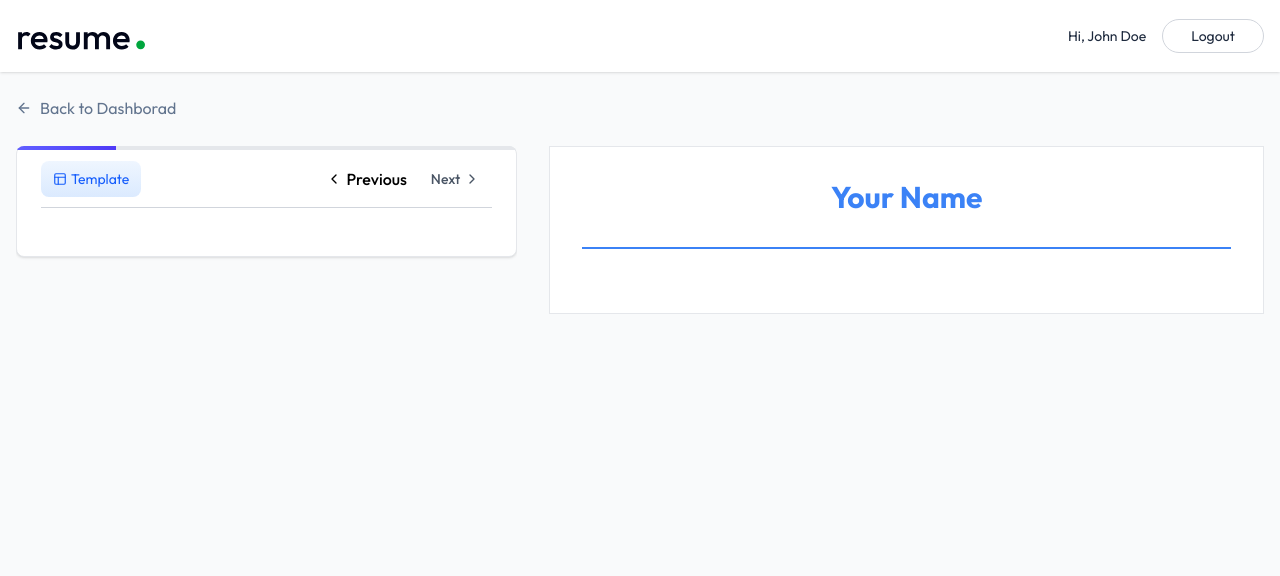
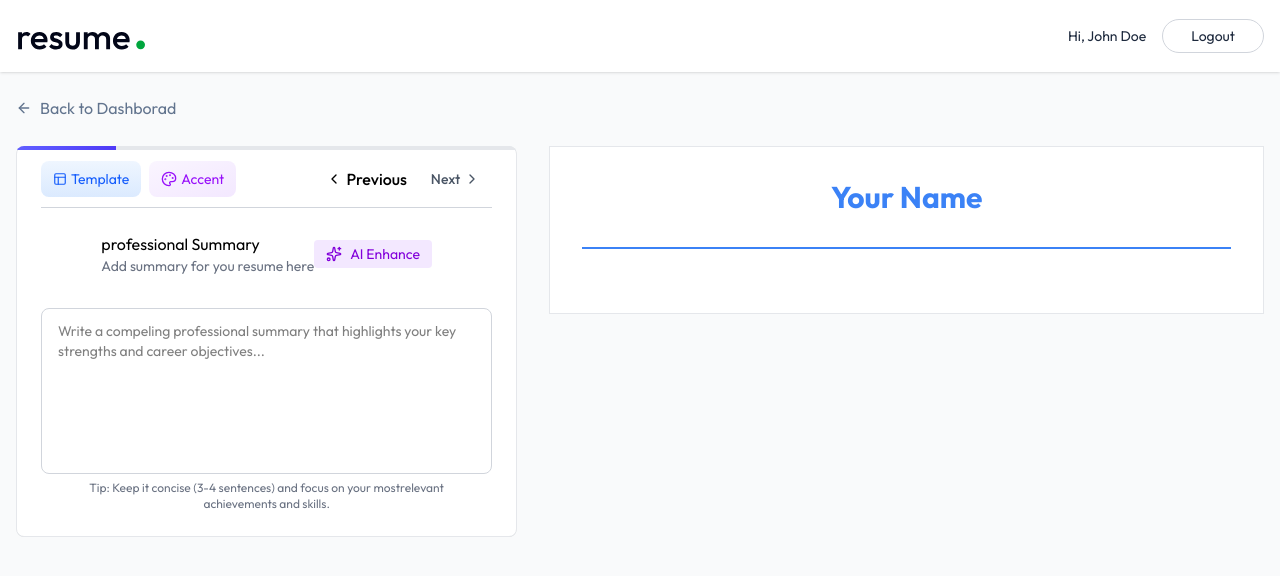
Before and after one commit to Peehal/ResumeForge_AI, a React (Vite) app in the folder client/: page /app/builder/1 in a window 1280 px wide. Both pictures are taken after a click on the button "Next". Shown: the top 576 px of the page. Built offline with nearby package versions, Linux system fonts and the light colour scheme; the HTML template or start-up script is replaced by a standard one.

Commit message:
feat(builder): add ColorPicker and ProfessionalSummaryForm with AI enhance placeholder

```diff
--- /dev/null
+++ b/client/src/components/ColorPicker.jsx
@@ -0,0 +1,46 @@
+import { Check, Palette } from 'lucide-react';
+import React, { useState } from 'react'
+
+const ColorPicker = ({selectedColor, onChange}) => {
+
+    const colors=[
+        {name:"Blue", value:"#3B82F6" },
+        {name:"Indigo", value:"#6366f1" },
+        {name:"Purple", value:"#8B5CF6" },
+        {name:"Green", value:"#10B981" },
+        {name:"Red", value:"#EF4444" },
+        {name:"Orange", value:"#F97316" },
+        {name:"Teal", value:"#14B8A6" },
+        {name:"Pink", value:"#EC4899" },
+        {name:"Gray", value:"#6B7280" },
+        {name:"Black", value:"#1F2937" },
+    ]
+
+    const [isOpen, setIsOpen] = useState(false);
+
+  return (
+    <div className='relative' onBlur={(e) => { if (!e.currentTarget.contains(e.relatedTarget)) setIsOpen(false) }} tabIndex={-1}>
+        <button onClick={() => setIsOpen(!isOpen)} className='flex items-center gap-1 text-sm text-purple-600 bg-linear-to-br from-purple-50 to-purple-100 ring-purple-300 hover:ring transition-all px-3 py-2 rounded-lg'>
+            <Palette size={16} /> <span className='max-sm:hidden'>Accent</span>
+        </button>
+        {isOpen &&(
+            <div className='grid grid-cols-4 w-60 gap-2 absolute top-full left-0 right-0 p-3 mt-2 z-10 bg-white rounded-md border-gray-200 shadow-sm' >
+                {colors.map((color) =>(
+                    <div key={color.value} className='relative cursor-pointer group flex flex-col' onClick={() => { onChange(color.value); setIsOpen(false); }}>
+                        <div className='w-12 h-12 rounded-full border-2 border-transparent group-hover:border-black/25 transition-colors flex items-center justify-center' style={{backgroundColor : color.value}} >
+                             {selectedColor === color.value && (
+                                <Check className='size-5 text-white' />
+                             )}
+                        </div>
+                        <p className='text-xs text-center mt-1 text-gray-600'>{color.name}</p>
+
+                    </div>
+                ))}
+
+            </div>
+        )}
+    </div>
+  )
+}
+
+export default ColorPicker
--- /dev/null
+++ b/client/src/components/ProfessionalSummaryForm.jsx
@@ -0,0 +1,26 @@
+import React from 'react'
+import {Sparkles} from 'lucide-react'
+
+export const ProfessionalSummaryForm = ({data, onChange, setResumeData}) => {
+  return (
+    <div className='space-y-4'>
+        <div className='flex items-center justify-center'>
+            <div>
+                <h3>professional Summary</h3>
+                <p className='text-sm text-gray-500'> Add summary for you resume here</p>
+            </div>
+            <button className='flex items-center gap-2 px-3 py-1 text-sm bg-purple-100 text-purple-700 rounded hover:bg-purple-200 transition-colors disabled:opacity-50'>
+              <Sparkles className='size-4'/>
+                AI Enhance
+            </button>
+        </div>
+         <div className='mt-6'>
+          <textarea value={data || ""} onChange={(e) => onChange(e.target.value)} rows={7} className='w-full p-3 px-4 mt-2 border text-sm border-gray-300 rounded-lg focus:ring-blue-500 focus:border-blue-500 outline-none transition-colors resize-none' placeholder='Write a compeling professional summary that highlights your key strengths and career objectives...' />
+            <p className='text-xs text-gray-500 max-w-4/5 mx-auto text-center'>
+              Tip: Keep it concise (3-4 sentences) and focus on your mostrelevant achievements and skills.
+            </p>
+        </div>
+
+    </div>
+  )
+}
--- a/client/src/components/TemplateSelector.jsx
+++ b/client/src/components/TemplateSelector.jsx
@@ -29,7 +29,7 @@
     ]
 
   return (
-    <div className='relative'>
+    <div className='relative' onBlur={(e) => { if (!e.currentTarget.contains(e.relatedTarget)) setIsOpen(false) }} tabIndex={-1}>
         <button onClick={() => setIsOpen(!isOpen)} className='flex items-center gap-1 text-sm text-blue-600 bg-linear-to-b from-blue-50 to-blue-100 ring-blue-300 hover:ring transition-all px-3 py-2 rounded-lg'>
             <Layout size={14} /> <span className='max-sm:hidden'>
                 Template
--- a/client/src/pages/ResumeForge.jsx
+++ b/client/src/pages/ResumeForge.jsx
@@ -5,6 +5,8 @@
 import PersonalInfoForm from '../components/PersonalInfoForm';
 import ResumePreview from '../components/ResumePreview';
 import TemplateSelector from '../components/TemplateSelector';
+import ColorPicker from '../components/ColorPicker';
+import { ProfessionalSummaryForm } from '../components/ProfessionalSummaryForm';
 
 const ResumeForge = () => {
   const { resumeId } = useParams();
@@ -69,8 +71,10 @@
                     {/* Section navigation */}
                      <div className='flex justify-between items-center mb-6 border-b border-gray-300 py-1'>
 
-                        <div>
+                        <div className='flex items-center gap-2'>
                           <TemplateSelector selectedTemplate={resumeData.template} onChange={(template) => setResumeData(prev => ({...prev, template}))} />
+
+                          <ColorPicker selectedColor={resumeData.accent_color} onChange={(color) => setResumeData(prev => ({...prev, accent_color: color}))} />
                         </div>
 
                         <div className='flex items-center'>
@@ -95,6 +99,10 @@
                           <PersonalInfoForm data={resumeData.personal_info} onChange={(data) => setResumeData(prev => ({...prev, personal_info:data}))} removeBackground={removeBackground}
                           setRemoveBackground={setRemoveBackground}
                           />
+                        )}
+
+                        {activeSection.id === 'summary' &&(
+                          <ProfessionalSummaryForm data={resumeData.professional_summary} onChange={(data) => setResumeData(prev =>({...prev, professional_summary:data} ))}  setResumeData={setResumeData}/>
                         )}
 
                       </div>
```
